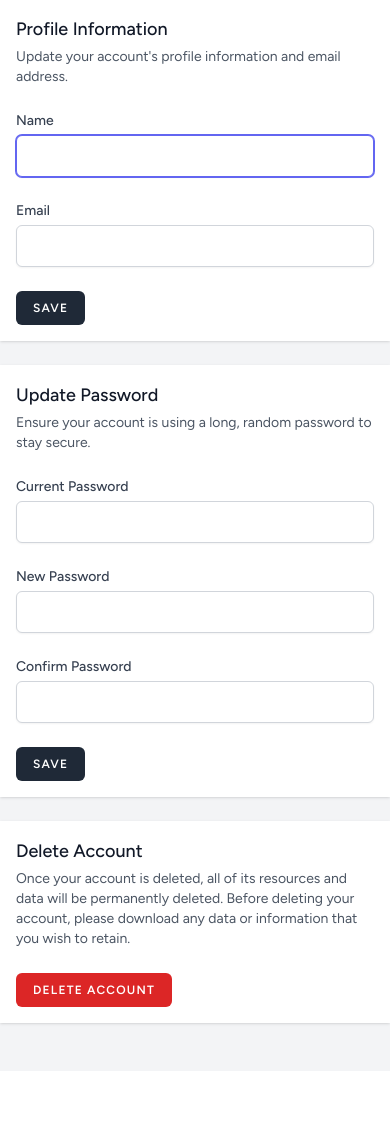
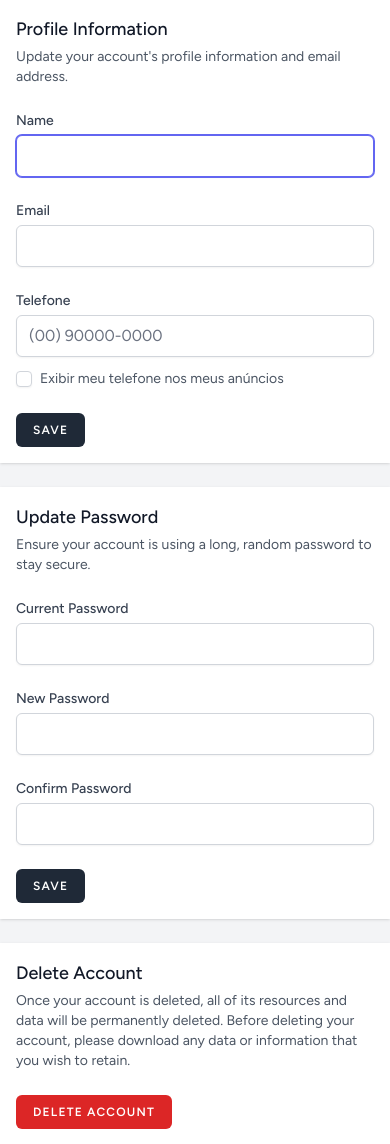
Before and after one commit to mirahy/marketplace-laravel, a Laravel app: page /profile in a window 390 px wide. Shown: the part 187-1331 px from the top of the page. Before the commit the page ends 1214 px from the top, so only its background shows below. Run offline with Laravel 12, Linux system fonts and the light colour scheme; a user stored in the database is signed in; data comes from the database, SQL or seed files in the repository; style sheets or scripts are compiled from the project's sources; some libraries are stand-ins or nearby versions.

Commit message:
Adiciona opção para o vendedor exibir ou ocultar o telefone nos anúncios
Novo campo show_phone (padrão true) em users, editável junto com o
telefone na página de Perfil. A página do anúncio só mostra o telefone
do vendedor quando ambos phone e show_phone estão preenchidos/ativos.

Co-Authored-By: Claude Sonnet 5 <noreply@anthropic.com>
Claude-Session: https://claude.ai/code/session_017KiLttGspWFpky77EyGAMQ

```diff
--- a/app/Filament/Resources/Users/Schemas/UserForm.php
+++ b/app/Filament/Resources/Users/Schemas/UserForm.php
@@ -30,6 +30,8 @@ class UserForm
                 TextInput::make('phone')
                     ->tel()
                     ->maxLength(20),
+                Toggle::make('show_phone')
+                    ->label('Exibir telefone nos anúncios'),
                 TextInput::make('city')
                     ->maxLength(255),
                 TextInput::make('state')
--- a/app/Models/User.php
+++ b/app/Models/User.php
@@ -14,7 +14,7 @@ use Illuminate\Database\Eloquent\Relations\HasMany;
 use Illuminate\Foundation\Auth\User as Authenticatable;
 use Illuminate\Notifications\Notifiable;
 
-#[Fillable(['name', 'email', 'password', 'phone', 'city', 'state', 'status'])]
+#[Fillable(['name', 'email', 'password', 'phone', 'city', 'state', 'status', 'show_phone'])]
 #[Hidden(['password', 'remember_token'])]
 class User extends Authenticatable implements FilamentUser
 {
@@ -32,6 +32,7 @@ class User extends Authenticatable implements FilamentUser
             'email_verified_at' => 'datetime',
             'password' => 'hashed',
             'is_admin' => 'boolean',
+            'show_phone' => 'boolean',
             'status' => UserStatus::class,
         ];
     }
--- a/database/factories/UserFactory.php
+++ b/database/factories/UserFactory.php
@@ -35,6 +35,7 @@ class UserFactory extends Factory
             'city' => fake()->city(),
             'state' => fake()->stateAbbr(),
             'status' => UserStatus::Aprovado,
+            'show_phone' => true,
         ];
     }
 
--- a/resources/views/livewire/listing-show.blade.php
+++ b/resources/views/livewire/listing-show.blade.php
@@ -48,7 +48,7 @@
 
                 <p class="text-sm font-medium text-gray-800">Vendedor</p>
                 <p class="text-sm text-gray-600">{{ $listing->user->name }}</p>
-                @if ($listing->user->phone)
+                @if ($listing->user->phone && $listing->user->show_phone)
                     <p class="text-sm text-gray-600">{{ $listing->user->phone }}</p>
                 @endif
 
--- a/resources/views/livewire/profile/update-profile-information-form.blade.php
+++ b/resources/views/livewire/profile/update-profile-information-form.blade.php
@@ -10,6 +10,8 @@ new class extends Component
 {
     public string $name = '';
     public string $email = '';
+    public string $phone = '';
+    public bool $show_phone = true;
 
     /**
      * Mount the component.
@@ -18,6 +20,8 @@ new class extends Component
     {
         $this->name = Auth::user()->name;
         $this->email = Auth::user()->email;
+        $this->phone = Auth::user()->phone ?? '';
+        $this->show_phone = Auth::user()->show_phone ?? true;
     }
 
     /**
@@ -30,6 +34,8 @@ new class extends Component
         $validated = $this->validate([
             'name' => ['required', 'string', 'max:255'],
             'email' => ['required', 'string', 'lowercase', 'email', 'max:255', Rule::unique(User::class)->ignore($user->id)],
+            'phone' => ['nullable', 'string', 'max:30'],
+            'show_phone' => ['boolean'],
         ]);
 
         $user->fill($validated);
@@ -104,6 +110,18 @@ new class extends Component
             @endif
         </div>
 
+        <div>
+            <x-input-label for="phone" :value="__('Telefone')" />
+            <x-text-input wire:model="phone" id="phone" name="phone" type="text" class="mt-1 block w-full" autocomplete="tel" placeholder="(00) 90000-0000" />
+            <x-input-error class="mt-2" :messages="$errors->get('phone')" />
+
+            <label for="show_phone" class="mt-3 flex items-center gap-2">
+                <input wire:model="show_phone" id="show_phone" name="show_phone" type="checkbox"
+                    class="rounded border-gray-300 text-orange-600 shadow-sm focus:ring-orange-500">
+                <span class="text-sm text-gray-600">{{ __('Exibir meu telefone nos meus anúncios') }}</span>
+            </label>
+        </div>
+
         <div class="flex items-center gap-4">
             <x-primary-button>{{ __('Save') }}</x-primary-button>
 
```
Also changed, not shown: tests/Feature/ListingPhoneVisibilityTest.php (added, +33 -0 lines), tests/Feature/ProfileTest.php (+21 -0 lines), database/migrations/2026_08_23_053254_add_show_phone_to_users_table.php (added).
